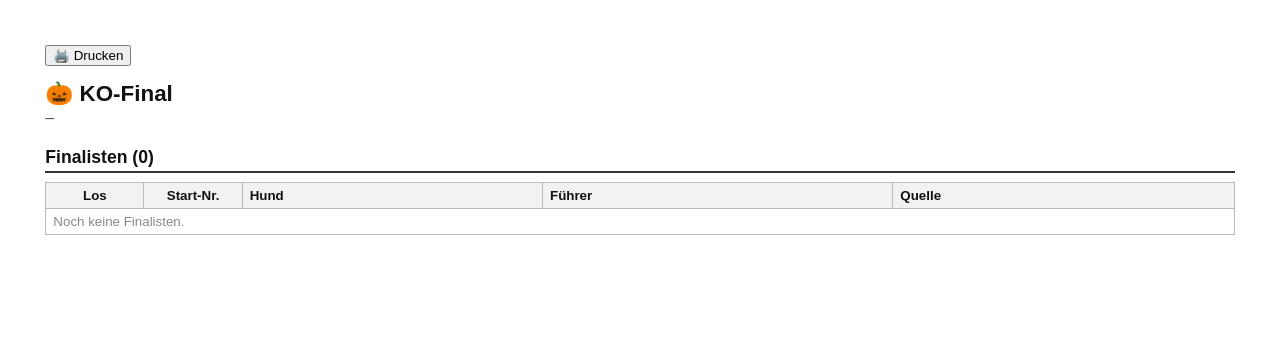
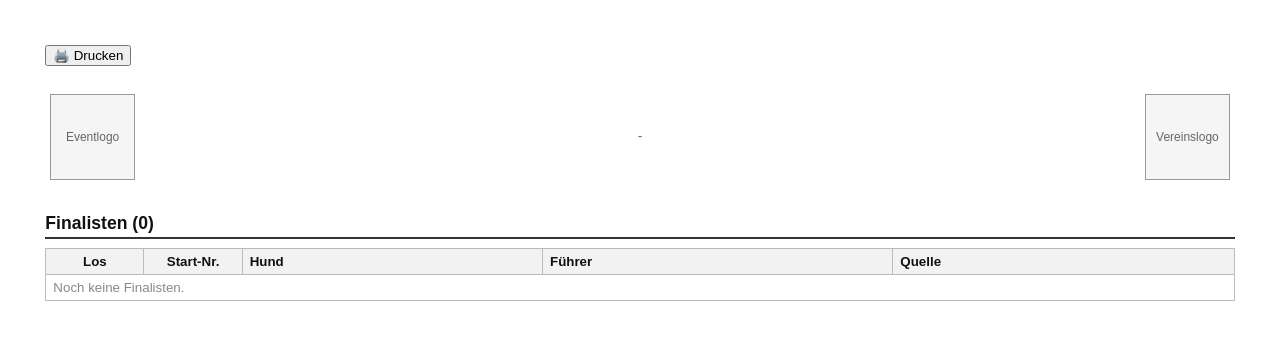
Before and after one commit to christiani93/AgilitySoftware, a Flask app: template web_app/templates/ko_cup_print.html in a window 1280 px wide. Shown: the top 340 px of the page. Run offline with Flask 3, Linux system fonts and the light colour scheme; the template is opened without the code that fills it, so the values that code supplies are empty; parts of the project's set-up code (start-up, migrations or seed data) failed here and were passed over.

Commit message:
feat(ko-cup): Druck-Design + Kategorie-Reihenfolge S-M-I-L
- ko_cup_print.html nutzt den geteilten Logo-Header (_print_header.html)
  statt eigenem h1/sub; Typo/Styles wie Siegerliste; Logos als base64
  (get_event_logo_data_uris), damit sie offline/pywebview drucken
- Route ko_final_print liefert title + event_logo_data/club_logo_data
- CATEGORY_ORDER auf Small-Medium-Intermediate-Large gedreht: Large hat die
  meisten Laeufer -> Large-Final als grosses Finale zuletzt. Betrifft nur
  Anzeige/Sortierung (Config, API-State, Ranglisten), nicht die Bracket-Mathe
- Test-Fixture stubt Flask-Babel _() analog zum bestehenden format_date-Stub

Co-Authored-By: Claude Opus 4.8 <noreply@anthropic.com>

```diff
--- a/tests_pure/test_ko_cup_print_route.py
+++ b/tests_pure/test_ko_cup_print_route.py
@@ -94,6 +94,7 @@ def client(tmp_path, monkeypatch):
     app = Flask(__name__, template_folder=os.path.join(WEB_APP_PATH, "templates"))
     app.secret_key = "test"
     app.jinja_env.filters["format_date"] = lambda d: d  # Stub (nur Haupt-App hat ihn)
+    app.jinja_env.globals["_"] = lambda s: s  # Flask-Babel-gettext (nur Haupt-App)
     app.register_blueprint(kc.ko_cup_bp)
     return app.test_client()
 
--- a/web_app/blueprints/routes_ko_cup.py
+++ b/web_app/blueprints/routes_ko_cup.py
@@ -19,7 +19,7 @@ import random
 from flask import (Blueprint, render_template, request, redirect,
                    url_for, flash, abort, jsonify)
 
-from utils import _load_data, _save_data
+from utils import _load_data, _save_data, get_event_logo_data_uris
 import ko_cup
 import ko_qualification
 
@@ -273,6 +273,7 @@ def ko_final_print(event_id, final_id):
         final.get('participants', []),
         key=lambda p: (p.get('draw_number') is None, p.get('draw_number') or 0),
     )
+    logos = get_event_logo_data_uris(event)
     return render_template(
         'ko_cup_print.html',
         event=event,
@@ -282,6 +283,9 @@ def ko_final_print(event_id, final_id):
         status=ko_cup.bracket_status(final),
         bracket=_bracket_view(final),
         results=_results_view(final),
+        title='KO-Final %s' % (final.get('group_label') or ''),
+        event_logo_data=logos['event'],
+        club_logo_data=logos['club'],
     )
 
 
--- a/web_app/templates/ko_cup_print.html
+++ b/web_app/templates/ko_cup_print.html
@@ -4,10 +4,20 @@
     <meta charset="UTF-8">
     <title>KO-Final {{ final.group_label }} – {{ event.Bezeichnung }}</title>
     <style>
-        body { font-family: sans-serif; color: #111; margin: 1.2cm; }
+        /* Bewusst KEIN Bootstrap-CDN: wird am Event oft OHNE Internet gedruckt.
+           Logo-Header + Typo bewusst gleich wie die Siegerliste (print_award_list). */
+        body { font-family: sans-serif; color: #111; margin: 1.2cm; -webkit-print-color-adjust: exact; }
         h1 { font-size: 1.4em; margin: 0 0 2px; }
         h2 { font-size: 1.1em; border-bottom: 2px solid #333; padding-bottom: 3px; margin: 1.1em 0 0.5em; }
         .sub { color: #555; margin: 0 0 1em; }
+        /* Geteilter Druck-Header (Flow, kein position:fixed -> keine Ueberlappung ab Seite 2) */
+        .print-header { display: flex; align-items: center; justify-content: space-between; gap: 1rem; height: 3cm; margin-bottom: 0.3cm; }
+        .print-header__logo { width: 2.5cm; display: flex; align-items: center; justify-content: center; }
+        .print-header__logo-box { width: 2.2cm; height: 2.2cm; border: 1px solid #999; background: #f5f5f5; color: #666; font-size: 9pt; display: flex; align-items: center; justify-content: center; text-align: center; }
+        .print-header__logo-img { max-width: 2.5cm; max-height: 2.8cm; object-fit: contain; }
+        .print-header__titles { text-align: center; flex: 1; font-size: 10pt; }
+        .print-header__title { font-size: 1.1em; font-weight: 600; }
+        .print-header__subtitle { font-size: 0.95em; color: #555; margin-bottom: 2px; }
         table { width: 100%; border-collapse: collapse; }
         th, td { border: 1px solid #bbb; padding: 5px 7px; text-align: left; font-size: 10pt; }
         th { background: #f2f2f2; }
@@ -28,8 +38,7 @@
         <button onclick="window.print()">🖨️ Drucken</button>
     </div>
 
-    <h1>🎃 KO-Final {{ final.group_label }}</h1>
-    <p class="sub">{{ event.Bezeichnung }} – {{ event.Datum | format_date }}</p>
+    {% include 'print/_print_header.html' %}
 
     {# ── Finalisten ─────────────────────────────────────────────────── #}
     <h2>Finalisten ({{ participants | length }})</h2>
```
Also changed, not shown: web_app/ko_cup.py (+6 -1 lines).
